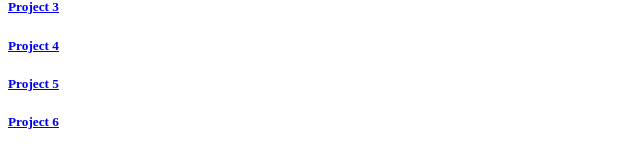
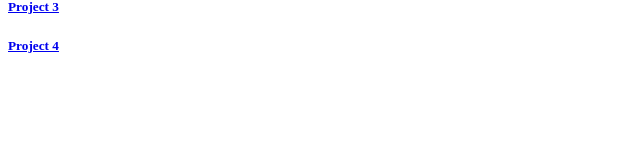
Before and after one commit to gold-mir/react-portfolio, a React app: page / in a window 1280 px wide. Shown: the part 206-374 px from the top of the page, without its empty margins (0-640 px from the left). Built offline with nearby package versions, Linux system fonts and the light colour scheme.

Commit message:
ProjectList component now allows for start and end points to be specified

```diff
--- a/src/components/projectList.jsx
+++ b/src/components/projectList.jsx
@@ -7,7 +7,12 @@ import ProjectDetails from './projectDetails';
 
 function ProjectList (props){
 
-  let toDisplay = props.projects;
+  console.log(props.count);
+
+  let start = props.start || 0;
+  let end = props.count? start + props.count : props.projects.length;
+
+  let toDisplay = props.projects.slice(start, end);
 
   return (
     <div>
```
